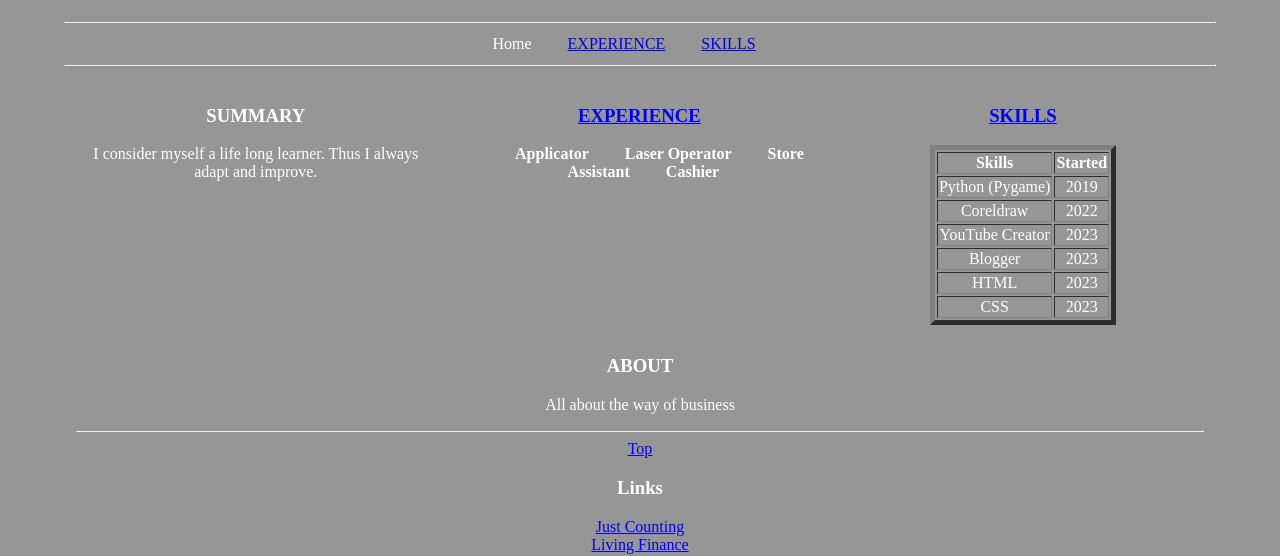
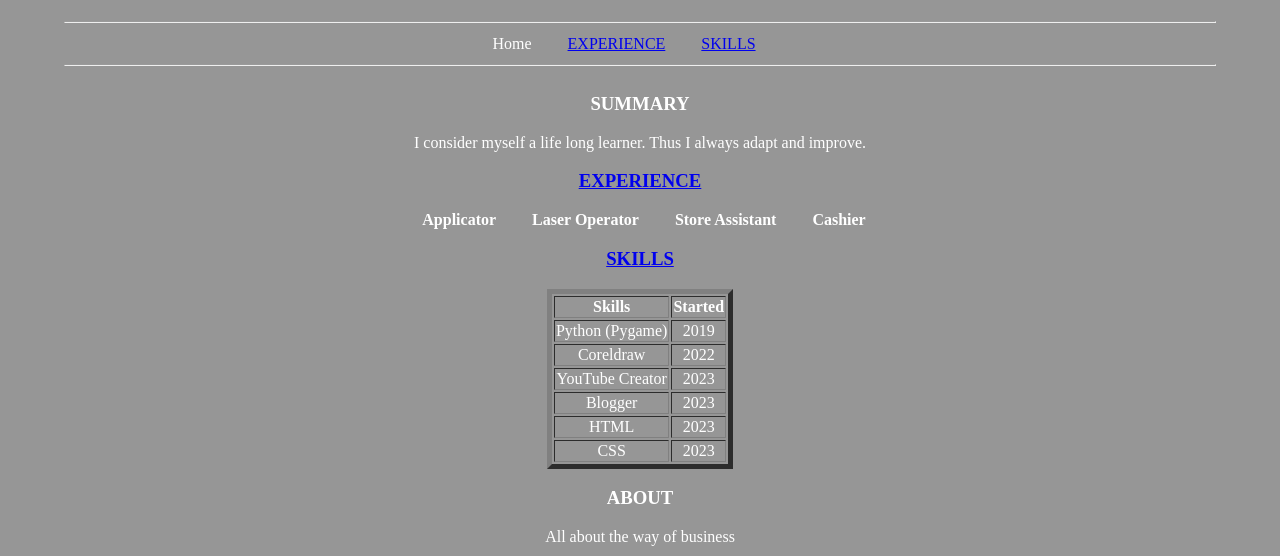
Before and after one commit to CJSnyman/CJSnyman.github.io, a plain HTML site: page index.html in a window 1280 px wide. Shown: the part 255-811 px from the top of the page. Drawn offline with Linux system fonts and the light colour scheme.

Commit message:
Update style.css

```diff
--- a/CSS/style.css
+++ b/CSS/style.css
@@ -41,12 +41,12 @@ li {
     margin-right: 2em;
 }
 
-#article_1,
+/* #article_1,
 #article_2,
 #article_3 {
     float: left;
     width: 31.3%;
     margin: 1%;
 }
-
+ */
 table {margin: 0 auto;}
```
